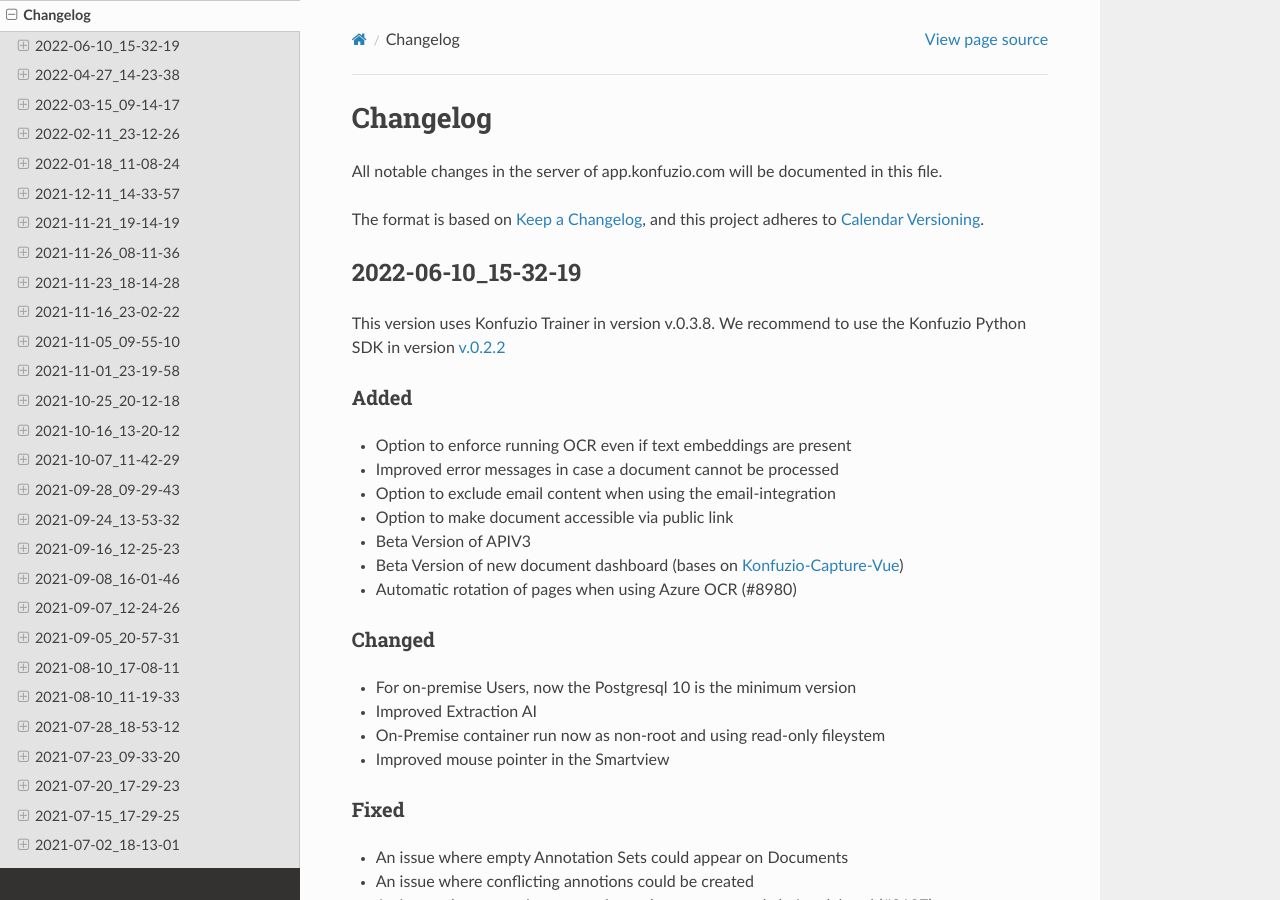
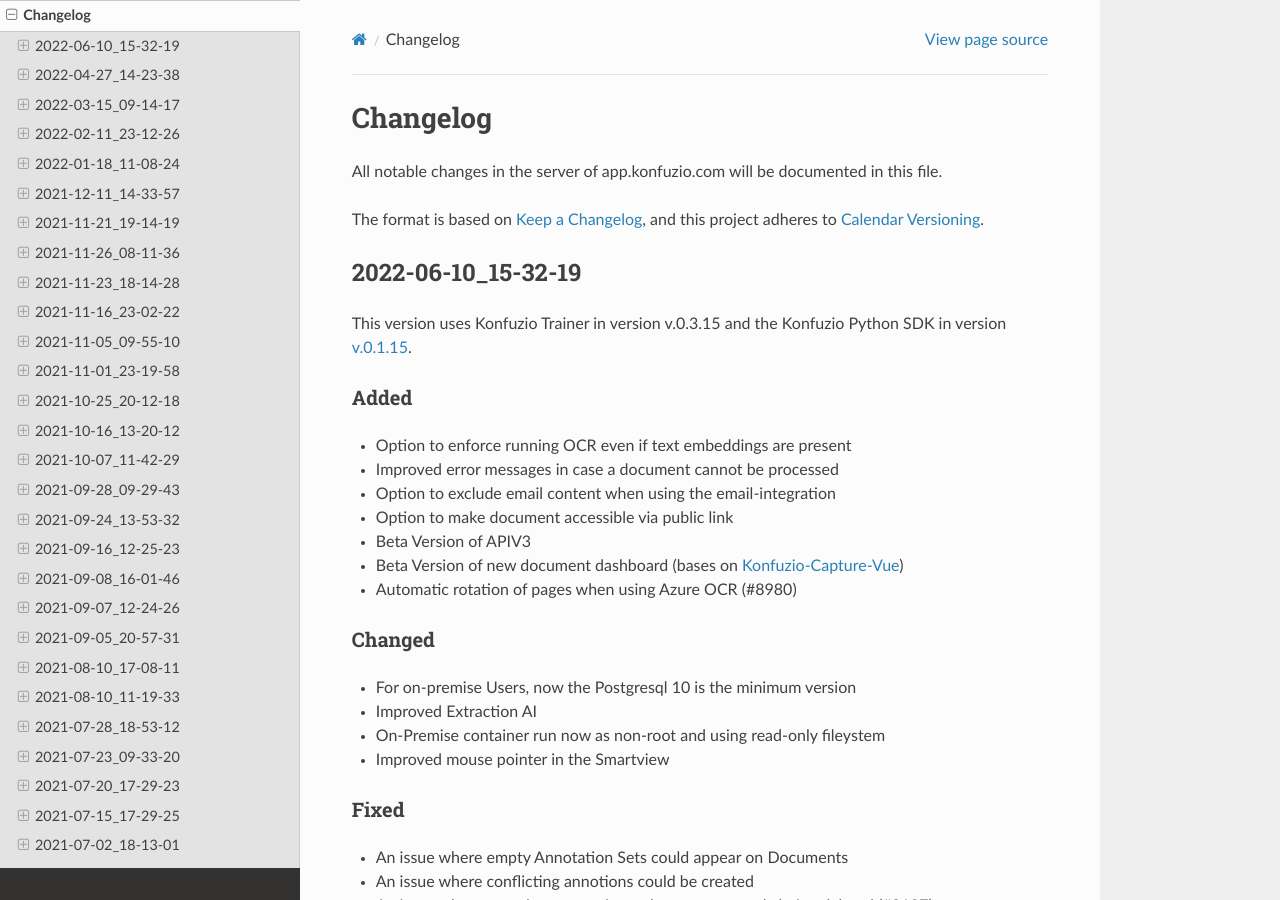
Before and after one commit to konfuzio-ai/konfuzio-sdk, a Sphinx documentation site: the page built from docs/web/changelog_app.md, in a window 1280 px wide and 900 px high. Built offline with Sphinx 7.4.7 and the Read the Docs theme 2.0.0, drawn with Linux system fonts in a browser that asks for light colours.

Commit message:
Update Trainer and SDK version in last server release

```diff
--- a/docs/web/changelog_app.md
+++ b/docs/web/changelog_app.md
@@ -10,7 +10,7 @@
 
 ## 2022-06-10_15-32-19
 
-This version uses Konfuzio Trainer in version v.0.3.8. We recommend to use the Konfuzio Python SDK in version [v.0.2.2](https://dev.konfuzio.com/sdk/changelog.html#v-0-2-2)
+This version uses Konfuzio Trainer in version v.0.3.15 and the Konfuzio Python SDK in version [v.0.1.15](https://dev.konfuzio.com/sdk/changelog.html#v-0-1-15).
 
 ### Added
 - Option to enforce running OCR even if text embeddings are present
```
